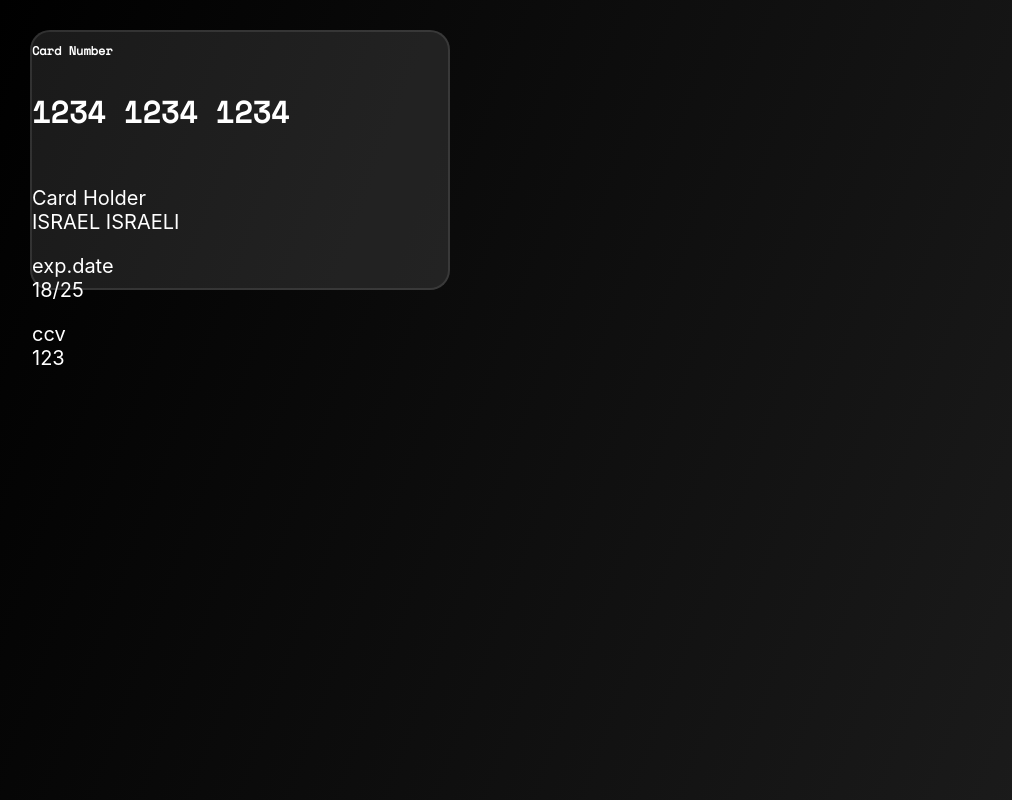
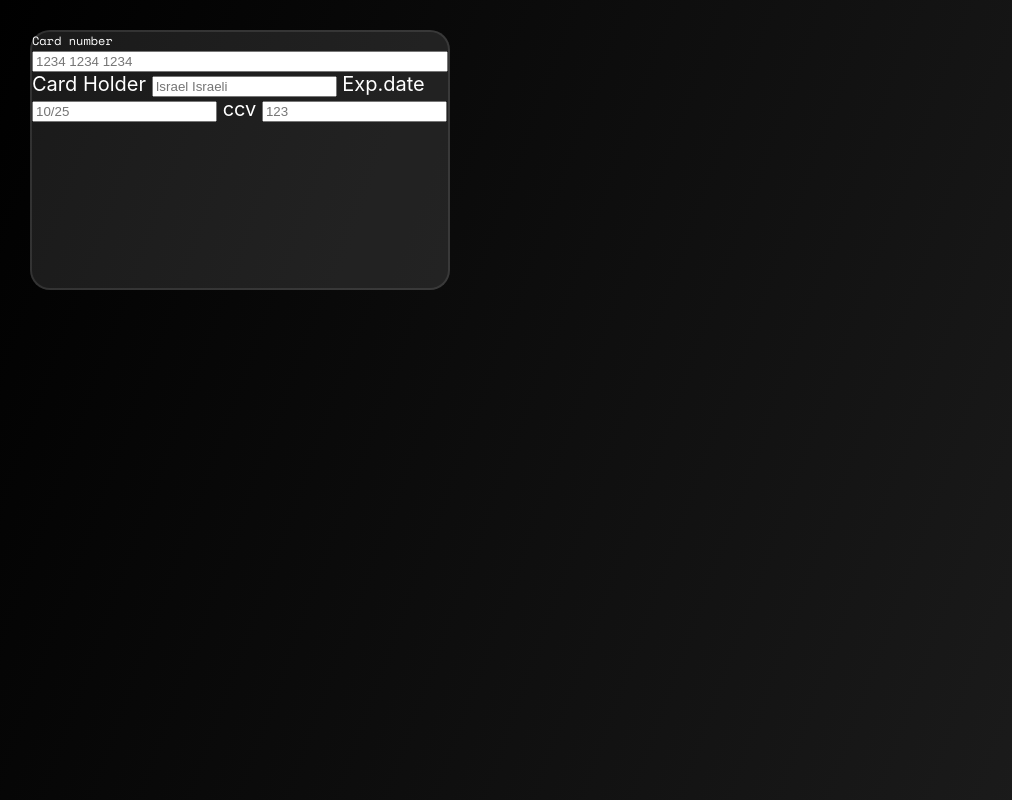
Before and after one commit to dhruvipanchal007/web-platform-pvf6ww, a plain HTML site: page index.html in a window 1280 px wide. Shown: the whole page, without its empty margins (0-1012 px from the left). Drawn offline with nearby package versions, Linux system fonts and the light colour scheme.

Commit message:
2 files modified

```diff
--- a/index.html
+++ b/index.html
@@ -30,19 +30,16 @@
     </section>-->
     <section class="glass-card">
       <div class="card">
-        <h2 class="card-num">
-          Card Number<br />
-          <p class="num">1234 1234 1234</p>
-        </h2>
-        <p>Card Holder<br />ISRAEL ISRAELI</p>
-        <p>
-          exp.date<br />
-          18/25
-        </p>
-        <p>
-          ccv<br />
-          123
-        </p>
+        <div class="card-number">
+          <label class="num">Card number</label>
+          <input type="number" placeholder="1234 1234 1234" />
+        </div>
+        <label>Card Holder</label>
+        <input type="text" placeholder="Israel Israeli" />
+        <label>Exp.date</label>
+        <input type="text" placeholder="10/25" />
+        <label>ccv</label>
+        <input type="text" placeholder="123" />
       </div>
     </section>
   </body>
--- a/styles.css
+++ b/styles.css
@@ -7,7 +7,7 @@ body {
   font-family: 'inter', sans-serif;
   color: #224;
   font-size: 20px;
-  background:linear-gradient(-70deg,  #202020, #000000);
+  background: linear-gradient(-70deg, #202020, #000000);
 }
 /*.glass-card {
   display: flex;
@@ -34,12 +34,12 @@ body {
   font-size: 0.65em;
   color: #446;
 }*/
-.glass-card{
-padding: 30px;
-min-height: 100vh;
-color: white;
+.glass-card {
+  padding: 30px;
+  min-height: 100vh;
+  color: white;
 }
-.card{
+.card {
   background: rgba(255, 255, 255, 0.1);
   height: 260px;
   width: 420px;
@@ -47,14 +47,13 @@ color: white;
 
   border: 2px solid rgba(255, 255, 255, 0.1);
 }
-.card-num{
-  font-size: 12px;
+.card-number {
+  display: flex;
+  flex-direction: column;
+}
+.num{
+  font-size:12px ;
   color: white;
   font-family: "space mono",monospace;
   padding-bottom: 2px;
 }
-.num{
-  font-size: 30px;
-  color: #ffffff;
-  height: ;
-}
```
